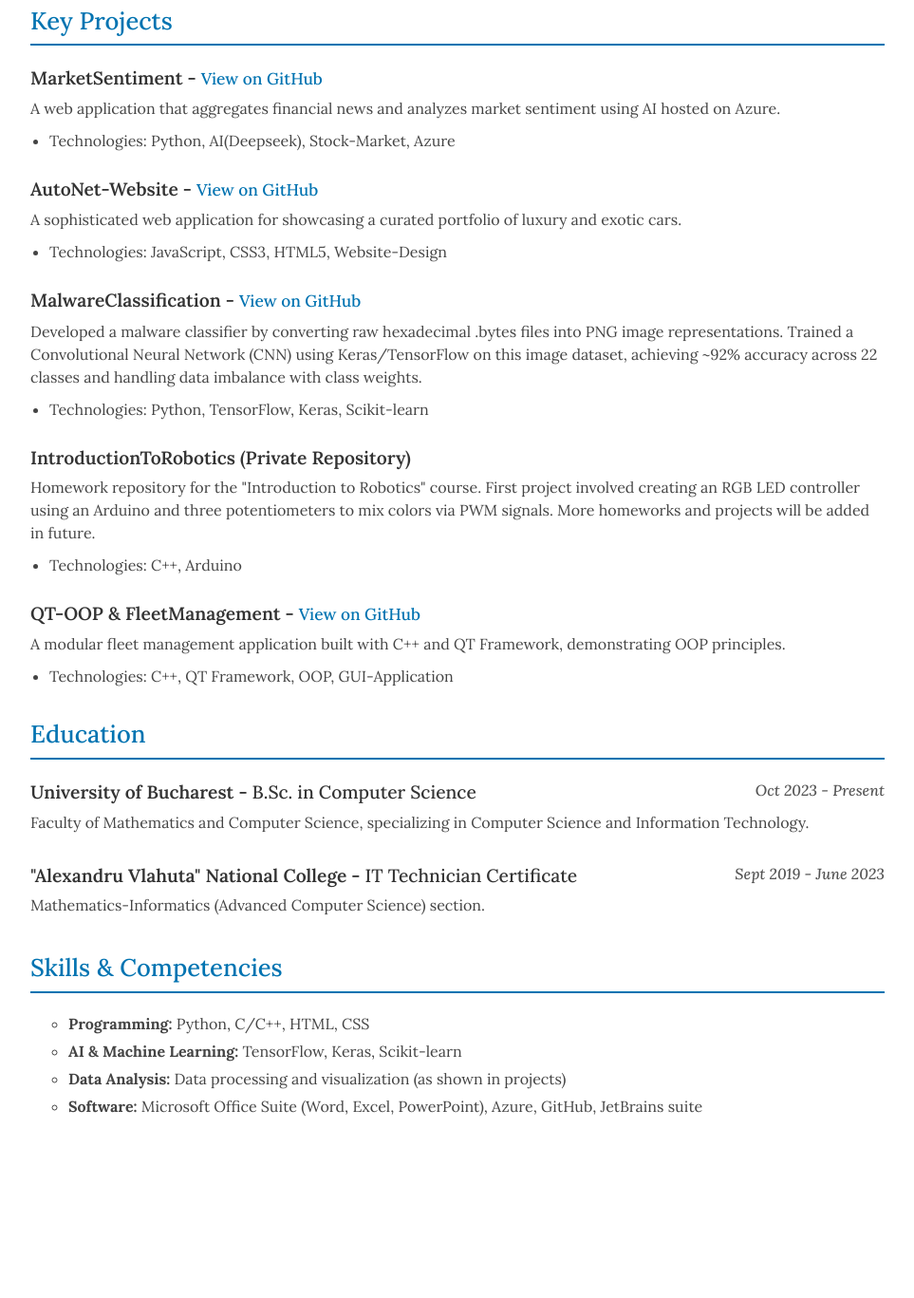
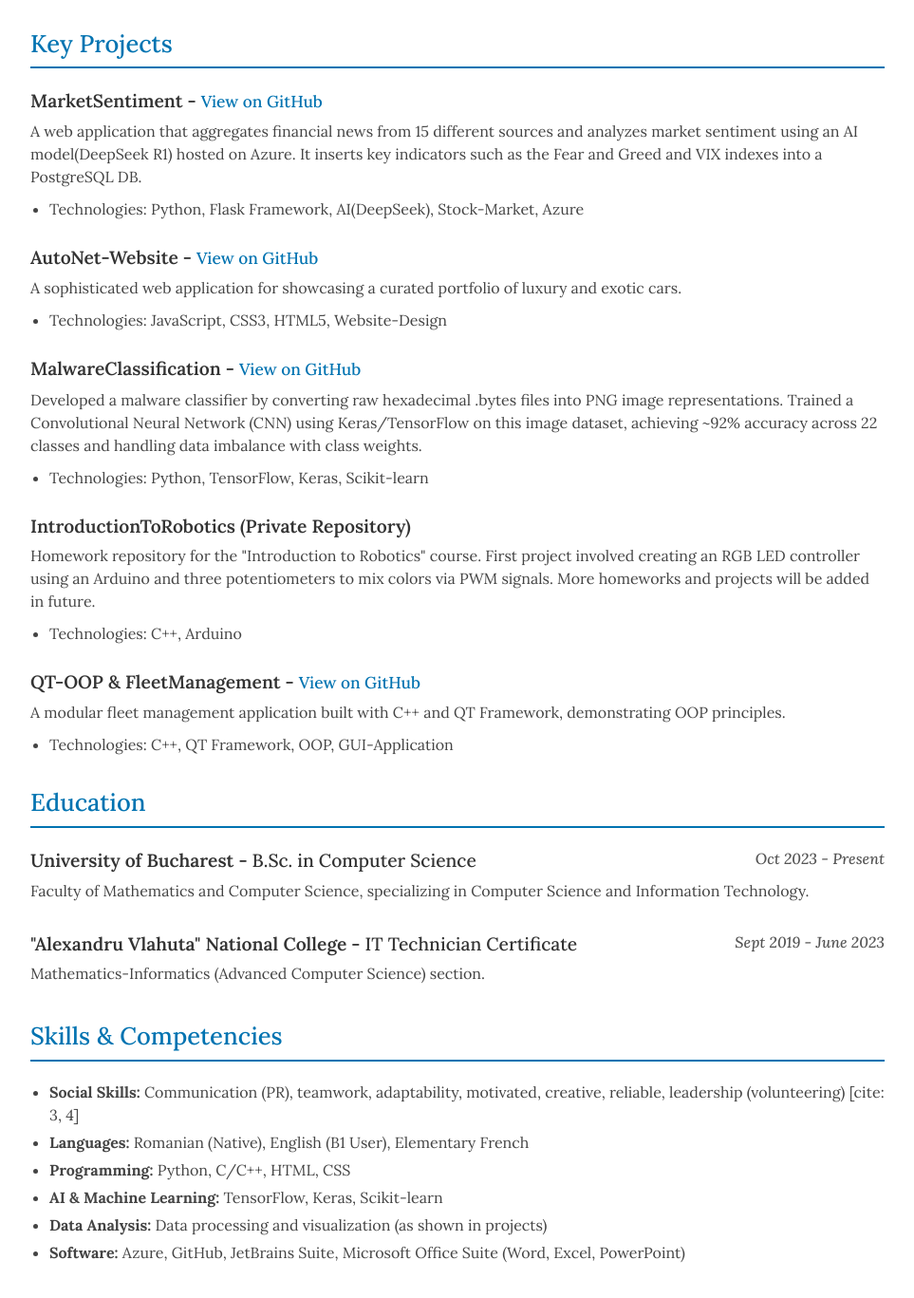
Before and after one commit to dbogdanm/CV, a plain HTML site: page index.html in a window 1280 px wide. Shown: the part 763-2130 px from the top of the page at 95% size, without its empty margins (158-1121 px from the left). Before the commit the page ends 1980 px from the top, so only its background shows below. Drawn offline with Linux system fonts and the light colour scheme.

Commit message:
Enhance job descriptions and project details in index.html

```diff
--- a/index.html
+++ b/index.html
@@ -33,7 +33,7 @@
             <span class="date">Nov 2023 - June 2024</span>
             <h3>Commercial Worker - <strong>MAGIC HEATING SYSTEM SRL</strong></h3>
             <ul>
-                <li>Managed legal procurement procedures and annual public acquisition plans.</li>
+                <li>Managed legal procurement procedures and annual public acquisition plans demonstrating strong attention to detail and process management — valuable in software development environments.</li>
                 <li>Executed specific activities for POCU project implementation (measure 5.1).</li>
                 <li>Handled billing and marketing responsibilities.</li>
             </ul>
@@ -63,9 +63,9 @@
 
         <div class="job">
             <h3>MarketSentiment - <a href="https://github.com/dbogdanm/MarketSentiment" target="_blank">View on GitHub</a></h3>
-            <p>A web application that aggregates financial news and analyzes market sentiment using AI hosted on Azure.</p>
+            <p>A web application that aggregates financial news from 15 different sources and analyzes market sentiment using an AI model(DeepSeek R1) hosted on Azure. It inserts key indicators such as the Fear and Greed and VIX indexes into a PostgreSQL DB.</p>
             <ul>
-                <li>Technologies: Python, AI(Deepseek), Stock-Market, Azure</li>
+                <li>Technologies: Python, Flask Framework, AI(DeepSeek), Stock-Market, Azure</li>
             </ul>
         </div>
 
@@ -125,12 +125,13 @@
     <section class="skills">
         <h2>Skills & Competencies</h2>
         <ul>
-            <ul>
-                <li><strong>Programming:</strong> Python, C/C++, HTML, CSS</li>
-                <li><strong>AI & Machine Learning:</strong> TensorFlow, Keras, Scikit-learn</li>
-                <li><strong>Data Analysis:</strong> Data processing and visualization (as shown in projects)</li>
-                <li><strong>Software:</strong> Microsoft Office Suite (Word, Excel, PowerPoint), Azure, GitHub, JetBrains suite</li>
-            </ul>
+            <li><strong>Social Skills:</strong> Communication (PR), teamwork, adaptability, motivated, creative, reliable, leadership (volunteering) [cite: 3, 4]</li>
+            <li><strong>Languages:</strong> Romanian (Native), English (B1 User), Elementary French </li>
+            <li><strong>Programming:</strong> Python, C/C++, HTML, CSS</li>
+            <li><strong>AI & Machine Learning:</strong> TensorFlow, Keras, Scikit-learn</li>
+            <li><strong>Data Analysis:</strong> Data processing and visualization (as shown in projects)</li>
+            <li><strong>Software:</strong> Azure, GitHub, JetBrains Suite, Microsoft Office Suite (Word, Excel, PowerPoint)</li>
+        </ul>
     </section>
 
 </div> </body>
```
